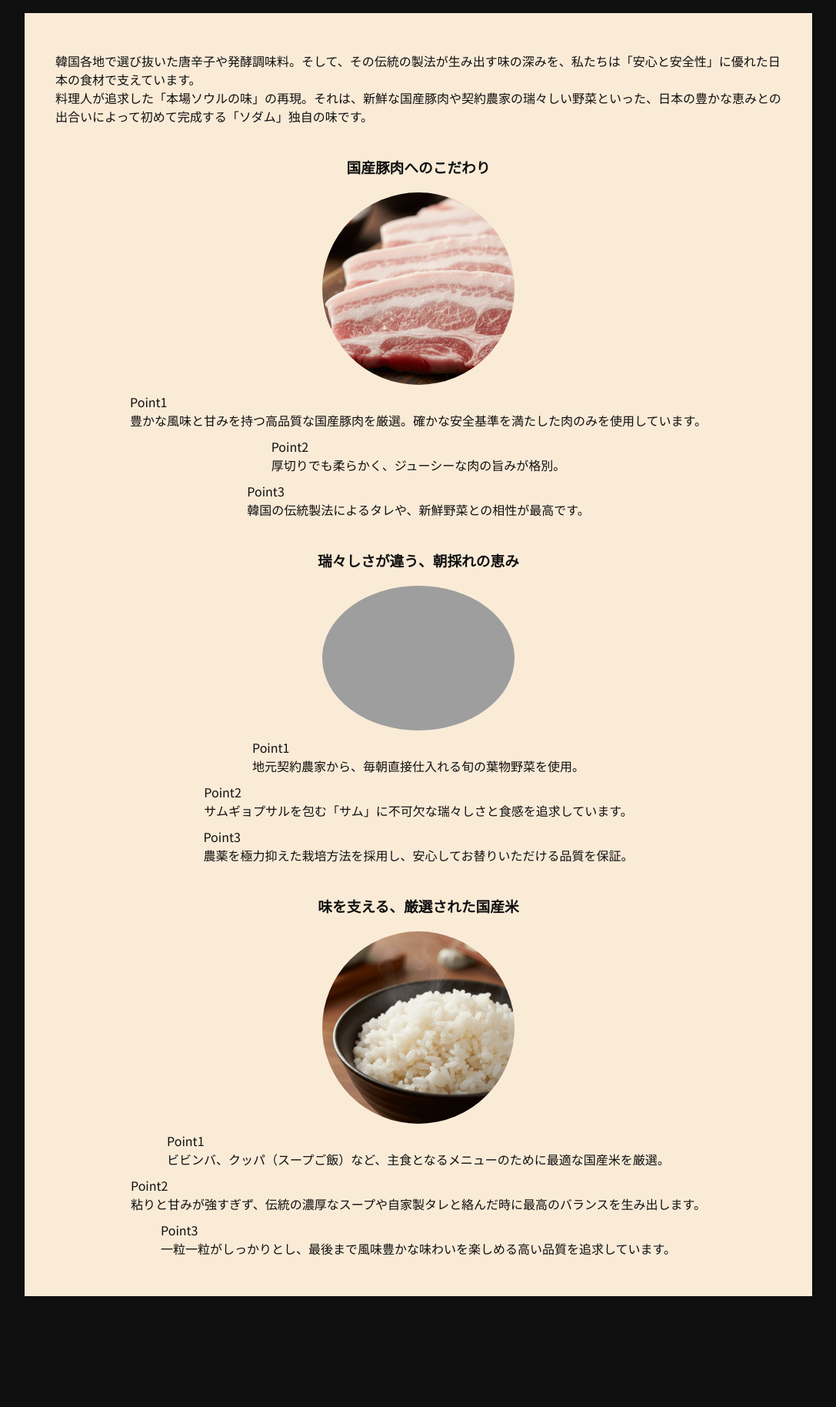
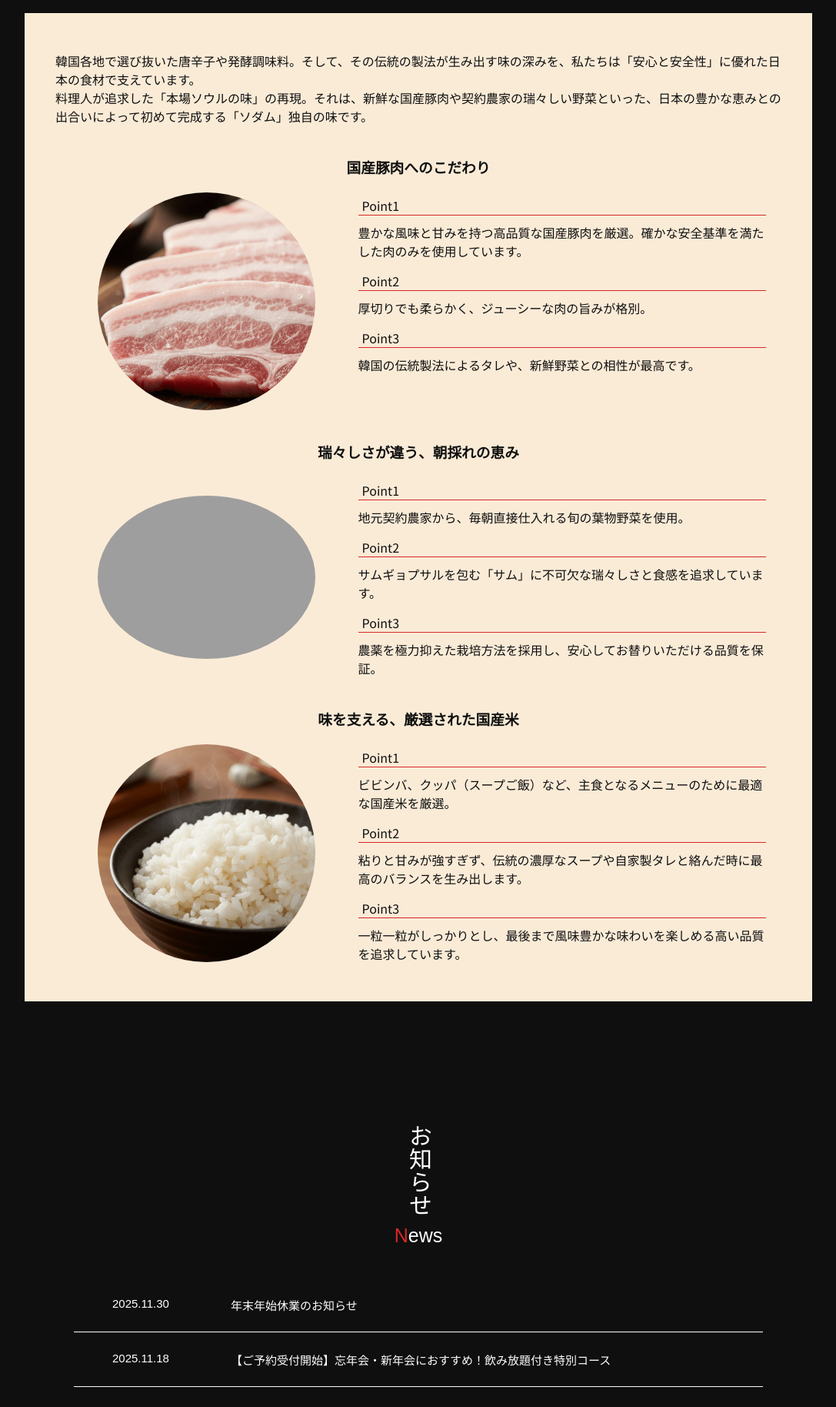
Before and after one commit to okb55-hub/group-project-site, a PHP site: page /group_products/html/index.html in a window 1280 px wide. Shown: the part 2203-4031 px from the top of the page at 77% size, without its empty margins (96-1183 px from the left). Run offline with PHP 8.4, Linux system fonts and the light colour scheme; some web fonts are replaced; grey boxes are pictures that could not be loaded.

Commit message:
UI調整

```diff
--- a/css/index.css
+++ b/css/index.css
@@ -299,7 +299,7 @@ main #commitment {
 }
 
 .commitment_section_container {
-	margin: 0 40px;
+	margin: 0 60px;
 }
 
 .commitment_section_container h3 {
@@ -307,25 +307,45 @@ main #commitment {
 	margin-bottom: 20px;
 }
 
-.commitment_section_container div {
+.commitment_img_text {
+	display: flex;
+	gap: 20px;
+}
+
+.commitment_img {
+	flex: 2;
+	display: flex;
+	align-items: center;
+	justify-content: center;
+}
+
+.commitment_text {
+	flex: 3;
 	display: flex;
 	flex-direction: column;
-	align-items: center;
 	gap: 10px;
 }
 
-.commitment_img {
-	width: 250px;
-}
-
 .commitment_img img {
-	width: 100%;
+	width: 80%;
 	height: auto;
 	border-radius: 50%;
 }
 
-.commitment_section_container div p {
+.commitment_text div {
 	font-family: "Noto Sans JP", sans-serif;
+	display: flex;
+	flex-direction: column;
+	gap: 5px;
+}
+
+.text_point {
+	padding: 5px 0;
+}
+
+.text_point span {
+	padding: 0 5px;
+	border-bottom: solid 1px #D62828;
 }
 
 /* お知らせ */
--- a/html/index.html
+++ b/html/index.html
@@ -99,35 +99,68 @@
 						<div id="commitment_main_sections">
 							<div class="commitment_section_container">
 								<h3>国産豚肉へのこだわり</h3>
-								<div>
+								<div class="commitment_img_text">
 									<div class="commitment_img">
 										<img src="../img/index/commitment_1.png" alt="三枚肉の画像">
 									</div>
-									<p><span>Point1</span><br>豊かな風味と甘みを持つ高品質な国産豚肉を厳選。確かな安全基準を満たした肉のみを使用しています。</p>
-									<p><span>Point2</span><br>厚切りでも柔らかく、ジューシーな肉の旨みが格別。</p>
-									<p><span>Point3</span><br>韓国の伝統製法によるタレや、新鮮野菜との相性が最高です。</p>
+									<div class="commitment_text">
+										<div>
+											<div class="text_point"><span>Point1</span></div>
+											<div>豊かな風味と甘みを持つ高品質な国産豚肉を厳選。確かな安全基準を満たした肉のみを使用しています。</div>
+										</div>
+										<div>
+											<div class="text_point"><span>Point2</span></div>
+											<div>厚切りでも柔らかく、ジューシーな肉の旨みが格別。</div>
+										</div>
+										<div>
+											<div class="text_point"><span>Point3</span></div>
+											<div>韓国の伝統製法によるタレや、新鮮野菜との相性が最高です。</div>
+										</div>
+									</div>
 								</div>
 							</div>
 							<div class="commitment_section_container">
 								<h3>瑞々しさが違う、朝採れの恵み</h3>
-								<div>
+								<div class="commitment_img_text">
 									<div class="commitment_img">
 										<img src="../img/index/commitment_2.png" alt="サンチュとエゴマの葉の画像">
 									</div>
-									<p><span>Point1</span><br>地元契約農家から、毎朝直接仕入れる旬の葉物野菜を使用。</p>
-									<p><span>Point2</span><br>サムギョプサルを包む「サム」に不可欠な瑞々しさと食感を追求しています。</p>
-									<p><span>Point3</span><br>農薬を極力抑えた栽培方法を採用し、安心してお替りいただける品質を保証。</p>
+									<div class="commitment_text">
+										<div>
+											<div class="text_point"><span>Point1</span></div>
+											<div>地元契約農家から、毎朝直接仕入れる旬の葉物野菜を使用。</div>
+										</div>
+										<div>
+											<div class="text_point"><span>Point2</span></div>
+											<div>サムギョプサルを包む「サム」に不可欠な瑞々しさと食感を追求しています。</div>
+										</div>
+										<div>
+											<div class="text_point"><span>Point3</span></div>
+											<div>農薬を極力抑えた栽培方法を採用し、安心してお替りいただける品質を保証。</div>
+										</div>
+									</div>
 								</div>
 							</div>
 							<div class="commitment_section_container">
 								<h3>味を支える、厳選された国産米</h3>
-								<div>
+								<div class="commitment_img_text">
 									<div class="commitment_img">
 										<img src="../img/index/commitment_3.png" alt="白米の画像">
 									</div>
-									<p><span>Point1</span><br>ビビンバ、クッパ（スープご飯）など、主食となるメニューのために最適な国産米を厳選。</p>
-									<p><span>Point2</span><br>粘りと甘みが強すぎず、伝統の濃厚なスープや自家製タレと絡んだ時に最高のバランスを生み出します。</p>
-									<p><span>Point3</span><br>一粒一粒がしっかりとし、最後まで風味豊かな味わいを楽しめる高い品質を追求しています。</p>
+									<div class="commitment_text">
+										<div>
+											<div class="text_point"><span>Point1</span></div>
+											<div>ビビンバ、クッパ（スープご飯）など、主食となるメニューのために最適な国産米を厳選。</div>
+										</div>
+										<div>
+											<div class="text_point"><span>Point2</span></div>
+											<div>粘りと甘みが強すぎず、伝統の濃厚なスープや自家製タレと絡んだ時に最高のバランスを生み出します。</div>
+										</div>
+										<div>
+											<div class="text_point"><span>Point3</span></div>
+											<div>一粒一粒がしっかりとし、最後まで風味豊かな味わいを楽しめる高い品質を追求しています。</div>
+										</div>
+									</div>
 								</div>
 							</div>
 						</div>
```
